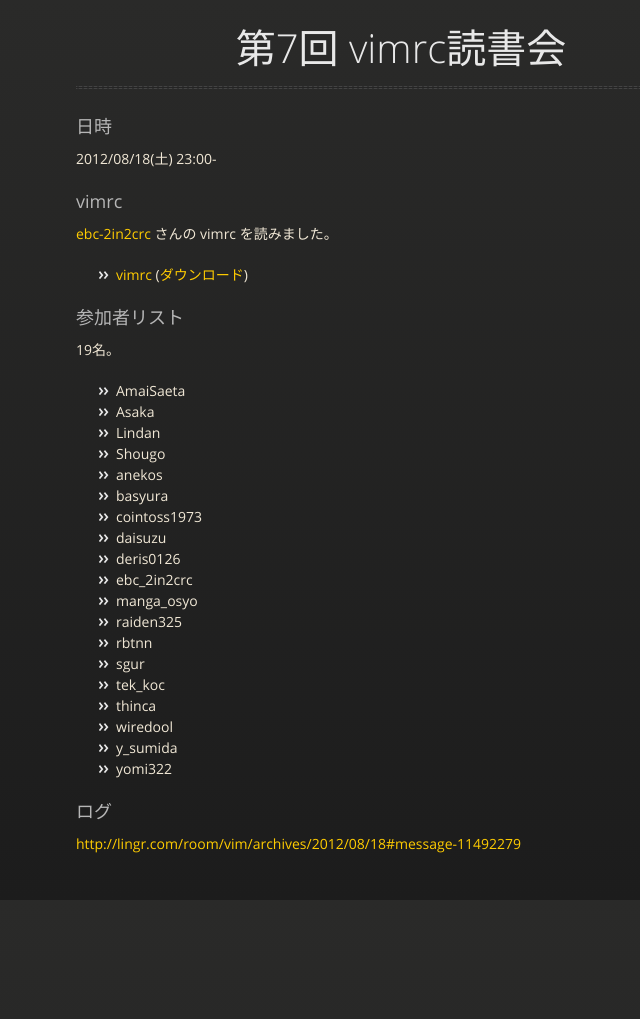
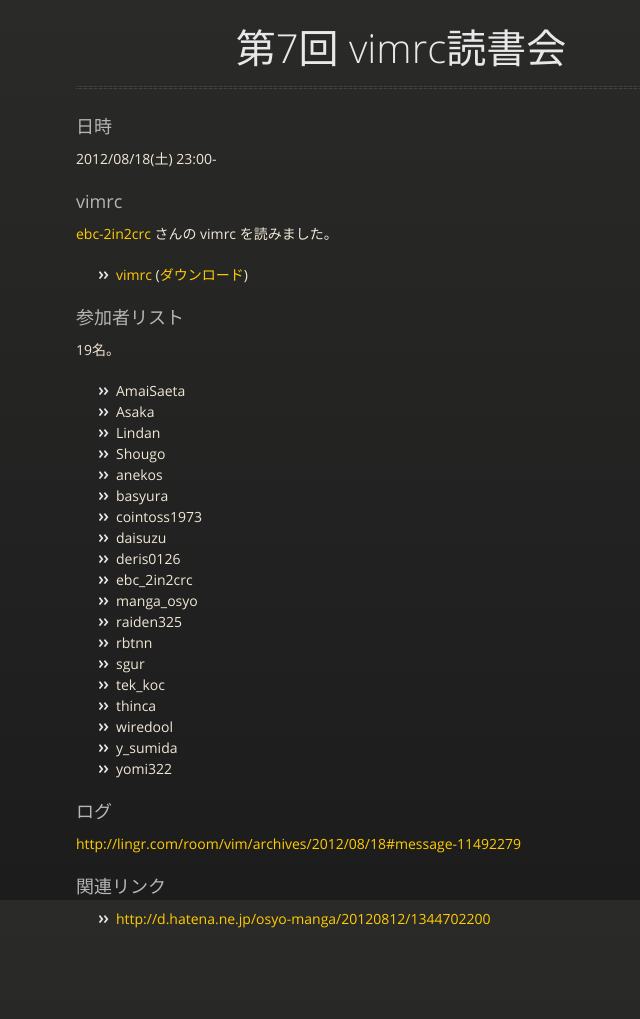
Before and after one commit to vim-jp/reading-vimrc, a Jekyll site: the page built from archive/007.md, in a window 1280 px wide. Shown: the whole page, without its empty margins (239-879 px from the left). Built offline with Jekyll 4.4.1, drawn with Linux system fonts in a browser that asks for light colours; nearby versions of some CDN libraries; Markdown is read by kramdown in place of the engine named in the settings; before the commit the page ends 944 px from its top, so only the background shows below that.

Commit message:
第7回の関連リンクを追加

```diff
--- a/archive/007.md
+++ b/archive/007.md
@@ -39,3 +39,6 @@
 
 ### ログ
 <http://lingr.com/room/vim/archives/2012/08/18#message-11492279>
+
+### 関連リンク
+- <http://d.hatena.ne.jp/osyo-manga/20120812/1344702200>
```
